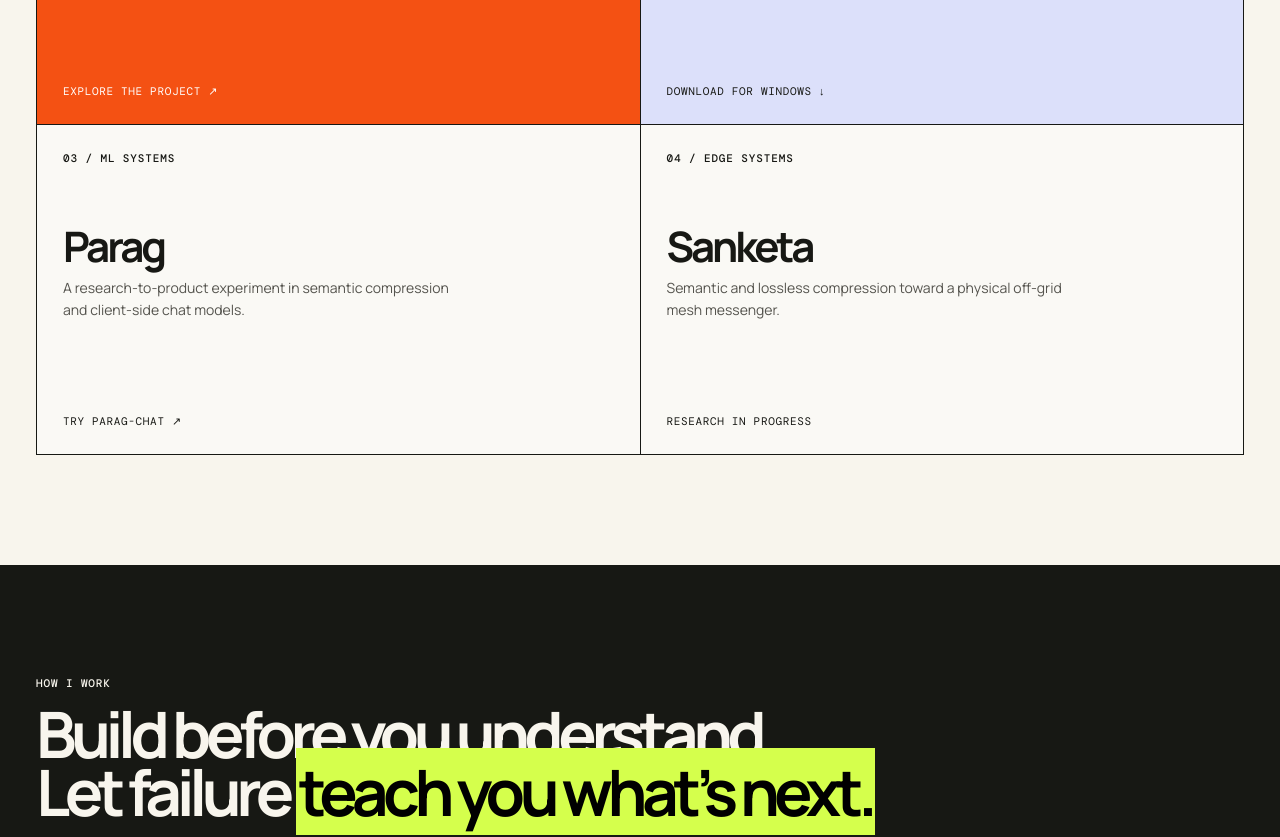
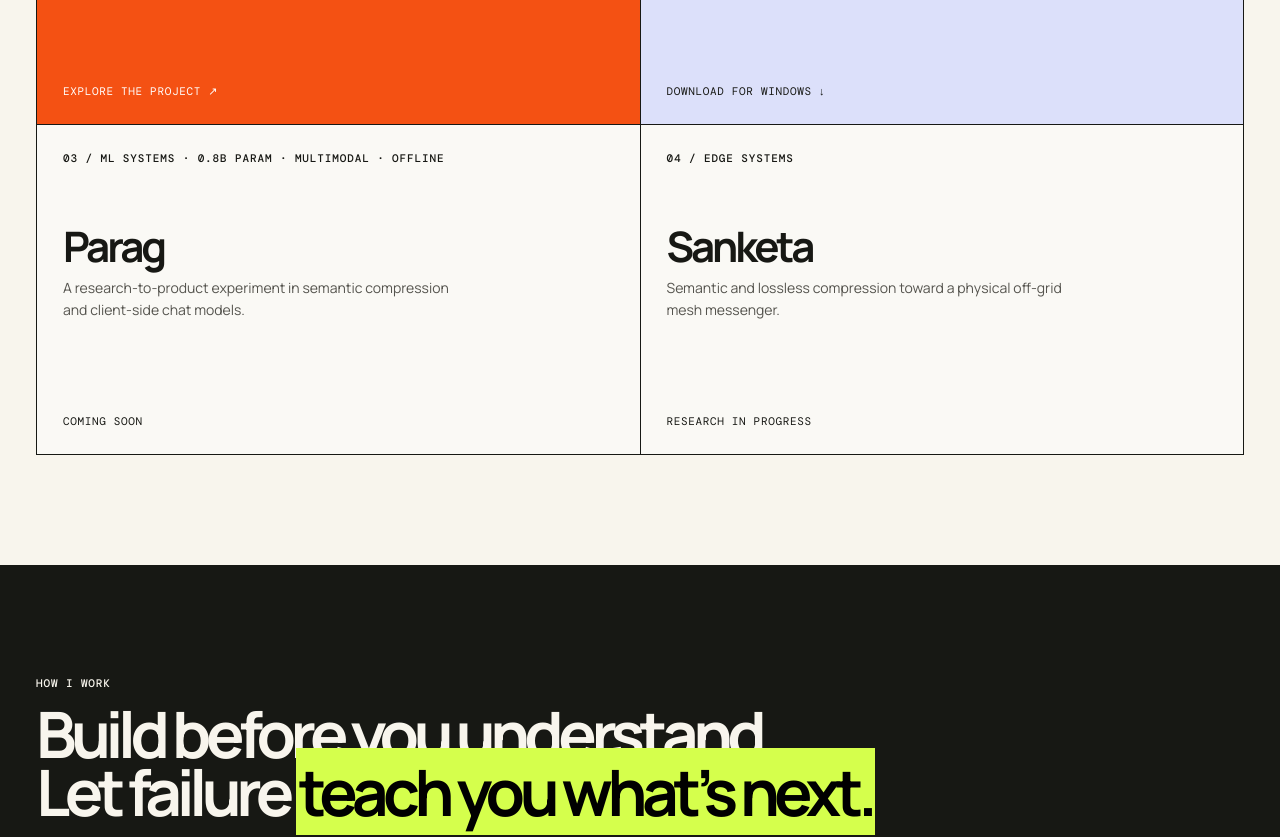
Before and after one commit to cxaiiii/chaii.wtf, a Next.js app: page / in a window 1280 px wide. Shown: the part 1260-2097 px from the top of the page. Built offline with nearby package versions, Linux system fonts and the light colour scheme.

Commit message:
Mark Parag as coming soon

```diff
--- a/app/page.tsx
+++ b/app/page.tsx
@@ -18,7 +18,7 @@ export default function Home() {
     <section className="work" id="work"><ScrollReveal><p className="kicker">01 / Selected work</p><h2>Useful, weird,<br />technically inconvenient.</h2></ScrollReveal><ScrollReveal className="reveal-delay"><div className="project-grid">
       <Link className="project vasudha" href="/vasudha"><small>01 / Local AI · now available</small><h3>Vasudha</h3><p>A 4B offline engineering assistant that computes answers instead of guessing them.</p><span>Explore the project ↗</span></Link>
       <a className="project notepad" href={notepadDownload}><small>02 / Desktop tool · Windows download</small><h3>NotepadAI</h3><p>AI editing where it belongs: directly inside the selected text, with a real terminal below.</p><span>Download for Windows ↓</span></a>
-      <article className="project"><small>03 / ML systems</small><h3>Parag</h3><p>A research-to-product experiment in semantic compression and client-side chat models.</p><a href="https://cxaiiii.github.io/parag-chat" target="_blank">Try Parag-chat ↗</a></article>
+      <article className="project"><small>03 / ML systems · 0.8B param · multimodal · offline</small><h3>Parag</h3><p>A research-to-product experiment in semantic compression and client-side chat models.</p><span>Coming soon</span></article>
       <article className="project"><small>04 / Edge systems</small><h3>Sanketa</h3><p>Semantic and lossless compression toward a physical off-grid mesh messenger.</p><span>Research in progress</span></article>
     </div></ScrollReveal></section>
     <section className="statement"><ScrollReveal><p className="kicker">How I work</p><h2>Build before you understand.<br />Let failure <mark>teach you what’s next.</mark></h2><p>You learn by building, not by waiting for complete understanding. Each failure is information: it points to the next thing worth learning. Perfection usually comes from removal — knowing what’s enough, then leaving the rest out.</p></ScrollReveal></section>
```
